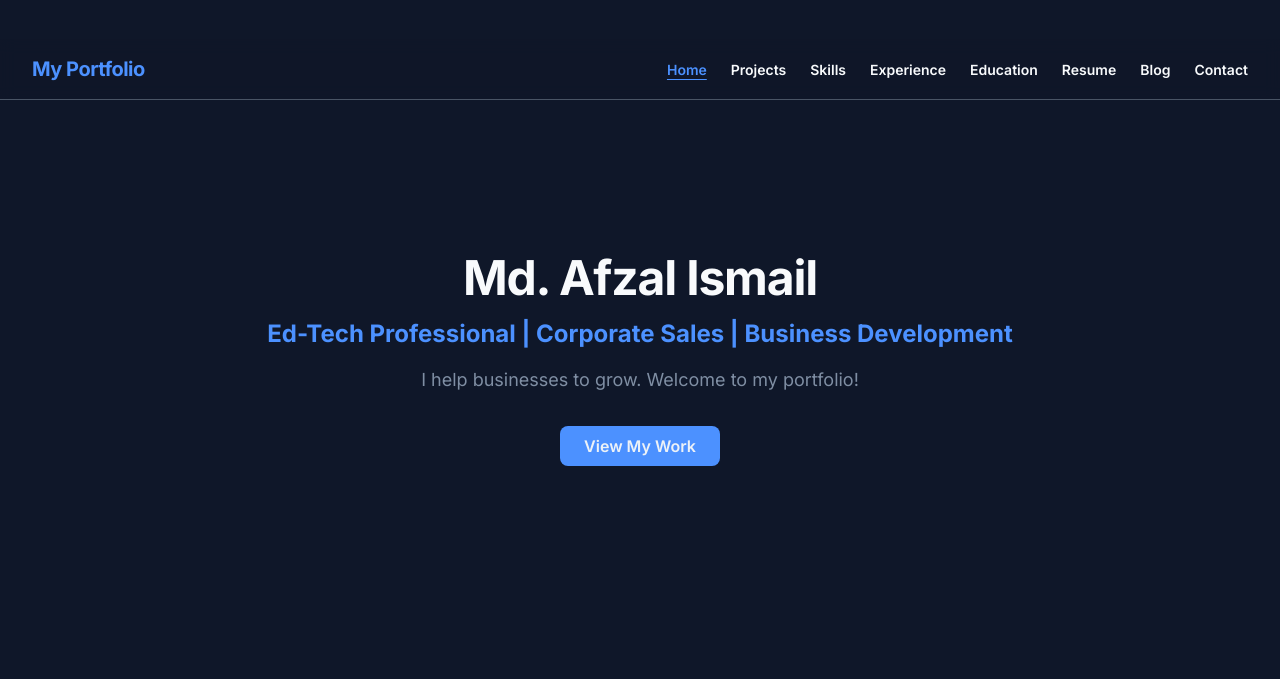
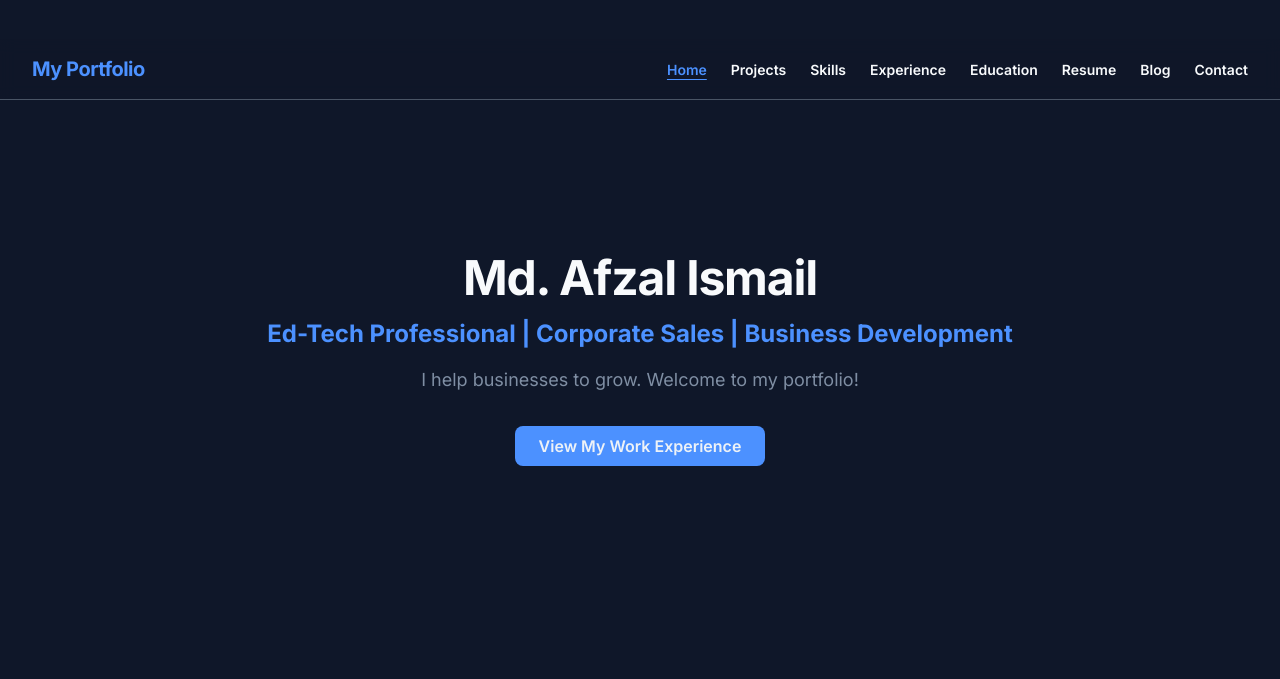
Before and after one commit to afzalismailsakif/Portfolio-Afzal-Ismail, a React (Vite) app: page / in a window 1280 px wide. Shown: the part 121-800 px from the top of the page. Built offline with nearby package versions, Linux system fonts and the light colour scheme.

Commit message:
Hero section update

```diff
--- a/src/components/HeroSection.tsx
+++ b/src/components/HeroSection.tsx
@@ -9,10 +9,10 @@ const HeroSection = () => (
       I help businesses to grow. Welcome to my portfolio!
     </p>
     <a
-      href="#projects"
+      href="#experiences"
       className="inline-block px-6 py-2 mt-2 bg-accent text-primary rounded-lg font-semibold hover:scale-105 hover:shadow-lg active:scale-95 transition-all duration-200"
     >
-      View My Work
+      View My Work Experience
     </a>
   </section>
 );
```
